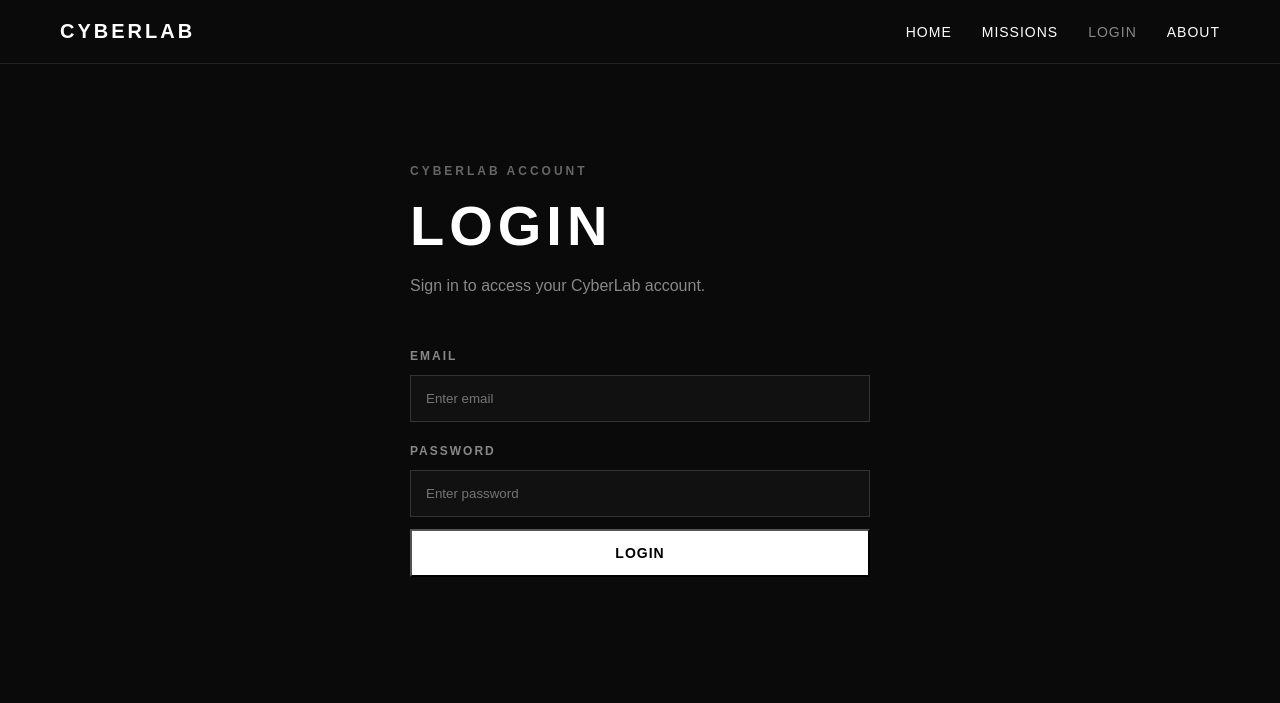
After one commit to localbtstudio-tech/cyberlab, a PHP site: page /login.html in a window 1280 px wide. The commit adds this page. Shown: the top 703 px of the page. Run offline with PHP 8.4, Linux system fonts and the light colour scheme.

Commit message:
Add login and session authentication

```diff
--- /dev/null
+++ b/js/login.js
@@ -0,0 +1,81 @@
+const loginForm = document.getElementById("login-form");
+const loginButton = document.getElementById("login-button");
+const result = document.getElementById("result");
+
+
+loginForm.addEventListener("submit", async function (event) {
+
+    event.preventDefault();
+
+
+    const email = document.getElementById("email").value.trim().toLowerCase();
+    const password = document.getElementById("password").value;
+
+
+    if (email === "" || password === "") {
+
+        result.textContent = "⚠️ PLEASE COMPLETE ALL FIELDS.";
+
+        return;
+    }
+
+
+    loginButton.disabled = true;
+    loginButton.textContent = "LOGGING IN...";
+
+
+    try {
+
+        const response = await fetch("php/login.php", {
+
+            method: "POST",
+
+            headers: {
+                "Content-Type": "application/x-www-form-urlencoded"
+            },
+
+            body: new URLSearchParams({
+                email: email,
+                password: password
+            })
+
+        });
+
+
+        if (!response.ok) {
+            throw new Error("Server error");
+        }
+
+
+        const data = await response.json();
+
+
+        if (data.success) {
+
+            result.textContent = "✅ LOGIN SUCCESSFUL.";
+
+            window.location.href = "index.html";
+
+        } else {
+
+            result.textContent = `❌ ${data.message}`;
+
+            loginButton.disabled = false;
+            loginButton.textContent = "LOGIN";
+
+        }
+
+
+    } catch (error) {
+
+        result.textContent =
+            "⚠️ SERVER ERROR. PLEASE TRY AGAIN.";
+
+        console.error(error);
+
+        loginButton.disabled = false;
+        loginButton.textContent = "LOGIN";
+
+    }
+
+});
--- /dev/null
+++ b/login.html
@@ -0,0 +1,102 @@
+<!DOCTYPE html>
+<html lang="en">
+
+<head>
+    <meta charset="UTF-8">
+    <meta name="viewport" content="width=device-width, initial-scale=1.0">
+
+    <title>CYBERLAB — Login</title>
+
+    <link rel="stylesheet" href="css/style.css">
+</head>
+
+<body>
+
+    <header class="site-header">
+
+        <a href="index.html" class="logo">
+            CYBERLAB
+        </a>
+
+        <nav class="nav-links">
+            <a href="index.html">HOME</a>
+            <a href="missions.html">MISSIONS</a>
+            <a href="login.html" class="active">LOGIN</a>
+            <a href="#">ABOUT</a>
+        </nav>
+
+    </header>
+
+
+    <main>
+
+        <section class="auth-page">
+
+            <div class="auth-header">
+
+                <p class="section-label">
+                    CYBERLAB ACCOUNT
+                </p>
+
+                <h1>
+                    LOGIN
+                </h1>
+
+                <p>
+                    Sign in to access your CyberLab account.
+                </p>
+
+            </div>
+
+
+            <form id="login-form" class="auth-form">
+
+                <label for="email">
+                    EMAIL
+                </label>
+
+                <input
+                    type="email"
+                    id="email"
+                    name="email"
+                    placeholder="Enter email"
+                    required
+                >
+
+
+                <label for="password">
+                    PASSWORD
+                </label>
+
+                <input
+                    type="password"
+                    id="password"
+                    name="password"
+                    placeholder="Enter password"
+                    required
+                >
+
+
+                <button
+                    type="submit"
+                    class="button"
+                    id="login-button"
+                >
+                    LOGIN
+                </button>
+
+
+                <p id="result"></p>
+
+            </form>
+
+        </section>
+
+    </main>
+
+
+    <script src="js/login.js"></script>
+
+</body>
+
+</html>
--- a/php/register.php
+++ b/php/register.php
@@ -102,8 +102,8 @@ $stmt->close();
 /* ================================= */
 
 $passwordHash = password_hash(
-    $password,
-    PASSWORD_DEFAULT
+    $passPASSWORD_DEFAULTword,
+
 );
 
 
```
Also changed, not shown: php/login.php (added, +146 -0 lines), README.md.
